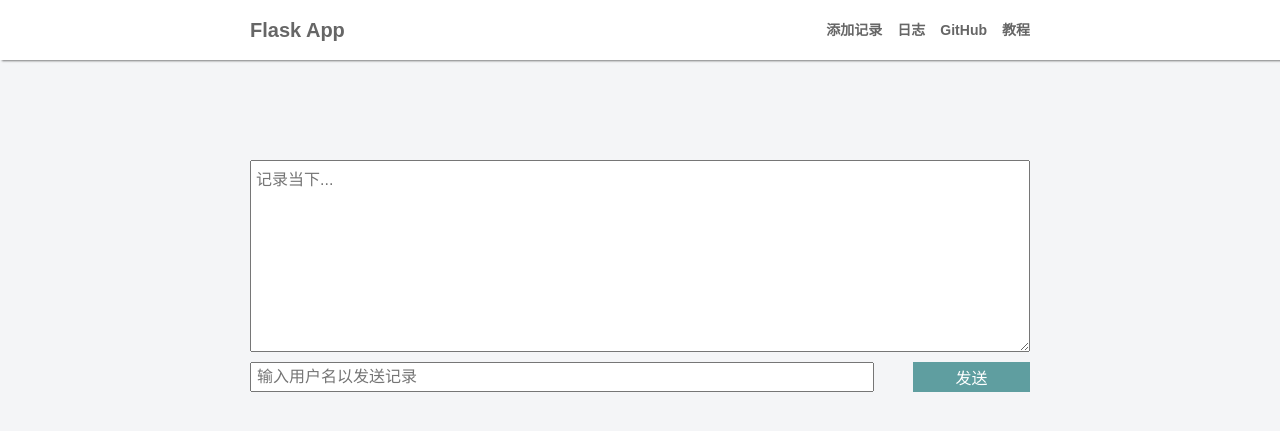
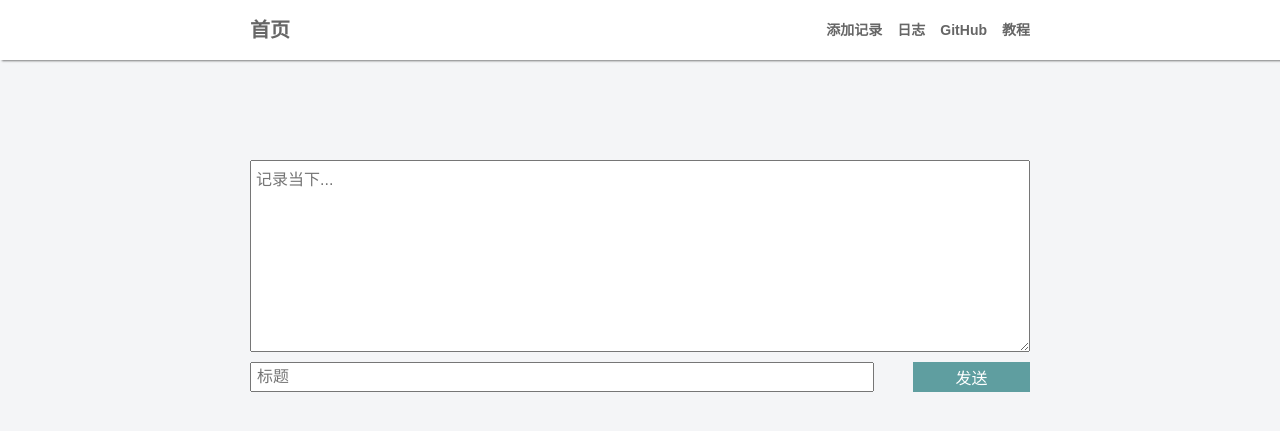
Before and after one commit to magicFeirl/Python-Flask, a Flask app: page /add in a window 1280 px wide. Shown: the top 431 px of the page. Run offline with Flask 2, Linux system fonts and the light colour scheme.

Commit message:
修改时区显示为国内；将留言用户名修改为标题

```diff
--- a/flask-blog/app.py
+++ b/flask-blog/app.py
@@ -2,6 +2,8 @@ import os
 import sys
 from datetime import datetime
 
+
+import pytz
 from flask import Flask, render_template, request, redirect, url_for, flash
 from flask_sqlalchemy import SQLAlchemy
 
@@ -21,6 +23,8 @@ app.config['SQLALCHEMY_DATABASE_URI'] = prefix + app_path
 app.config['SQLALCHEMY_TRACK_MODIFICATIONS'] = False
 
 db = SQLAlchemy(app)
+
+timezone = pytz.timezone('Asia/Shanghai')
 
 
 class Comment(db.Model):
@@ -47,7 +51,10 @@ def add():
     if request.method == 'POST':
         form = CommentForm(request.form)
         if form.validate():
-            db.session.add(Comment(username=form.username.data, comment=form.content.data, date=datetime.now()))
+
+            # 由于数据库的原因（懒）导致这个地方的form name仍然为usernam，但事实上input框已经改为title了
+            db.session.add(Comment(username=form.username.data, \
+            comment=form.content.data, date=datetime.now(tz=timezone)))
 
             db.session.commit()
             return redirect(url_for('index'))
--- a/flask-blog/comment_form.py
+++ b/flask-blog/comment_form.py
@@ -4,4 +4,4 @@ from wtforms.validators import Length, DataRequired
 
 class CommentForm(Form):
     content = TextField('content', [Length(0, 255), DataRequired()])
-    username = StringField('username', [Length(3, 12), DataRequired()])
+    username = StringField('title', [Length(3, 12), DataRequired()])
--- a/flask-blog/static/base.css
+++ b/flask-blog/static/base.css
@@ -23,6 +23,7 @@ a {
     box-shadow: 2px 1px 2px rgba(0, 0, 0, .5);
     height: 60px;
     background-color: white;
+    overflow: hidden;
 }
 
 .intro a{
--- a/flask-blog/static/comment-page.css
+++ b/flask-blog/static/comment-page.css
@@ -32,7 +32,7 @@ textarea, input {
     background-color: darkcyan;
 }
 
-.username {
+.ctitle {
     display: block;
     width: 80%;
     padding: 5px;
@@ -40,7 +40,7 @@ textarea, input {
 
 }
 
-.submit, .username {
+.submit, .ctitle {
     outline: none;
     height: 30px;
     box-sizing: border-box;
--- a/flask-blog/templates/add.html
+++ b/flask-blog/templates/add.html
@@ -3,10 +3,10 @@
     <div class="form">
         <form action="#" method="POST">
             <div class="comment-area">
-                <textarea name="content" id="" cols="30" rows="10" placeholder="记录当下..."></textarea>
+                <textarea name="content" cols="30" rows="10" placeholder="记录当下..."></textarea>
             </div>
             <div class="commit-area">
-                <input class="username" type="text" name="username" placeholder="输入用户名以发送记录">
+                <input class="ctitle" type="text" name="username" placeholder="标题">
                 <input class="submit" type="submit" name="submit" value="发送">
             </div>
         </form>
--- a/flask-blog/templates/base.html
+++ b/flask-blog/templates/base.html
@@ -8,13 +8,13 @@
     <link rel="stylesheet" href="../static/blog-style.css" type="text/css">
     <link rel="stylesheet" href="../static/comment-page.css" type="text/css">
 
-    <title>{{ page_title }}</title>
+    <title>HelloWorld</title>
 </head>
 <body>
 
     <div class="header">
         <div class="intro wrapper">
-            <a href="{{ url_for('index') }}">Flask App</a>
+            <a href="{{ url_for('index') }}">首页</a>
             <div>
                 <a href="#" style="margin-right: 0;">教程</a>
             </div>
--- a/flask-blog/templates/blog.html
+++ b/flask-blog/templates/blog.html
@@ -1,10 +1,8 @@
 <div class="blog">
-    <h3 class="title">#{{ form.uid }} {{ form.username }}</h3>
-    <div class="time">发布于: {{ form.date }}</div>
+    <h3 class="title">{{ form.username }}</h3>
+    <div class="time">#{{ form.uid }} 发布于: {{ form.date }}</div>
     <pre class="summary">{{ form.comment }}</pre>
-
     <div>
-
         <a class="more" href="#" target="_blank">继续阅读 &gt;&gt;</a>
     </div>
 </div>
```
Also changed, not shown: flask-blog/comment.db (added).
